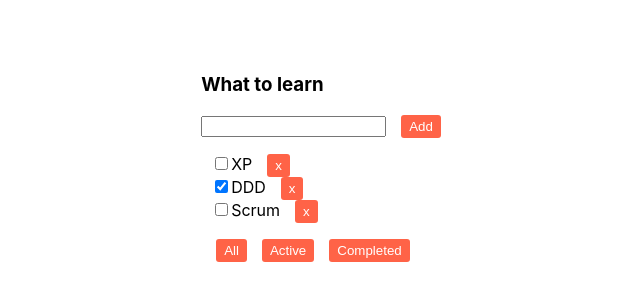
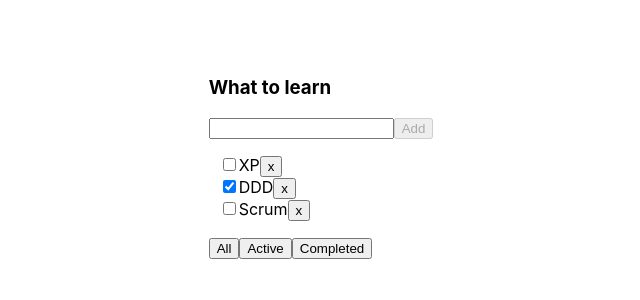
Before and after one commit to dariametelitsa/todolist, a React (Create React App) app: page / in a window 1280 px wide. Shown: the part 242-542 px from the top of the page, without its empty margins (319-959 px from the left). Built offline with nearby package versions, Linux system fonts and the light colour scheme.

Commit message:
condition input added

```diff
--- a/src/components/button/Button.tsx
+++ b/src/components/button/Button.tsx
@@ -2,18 +2,20 @@ import React from 'react';
 import styles from './Button.module.scss';
 
 type ButtonPropsType = {
-    name: string,
-    callBack: () => void,
-    className?: string,
+    name: string;
+    callBack: () => void;
+    className?: string;
+    isDisabled?: boolean;
 }
-export const Button: React.FC<ButtonPropsType> = ({name, callBack}: ButtonPropsType) => {
+export const Button: React.FC<ButtonPropsType> = ({name, callBack, isDisabled}: ButtonPropsType) => {
 
     const onClickHandler = () => {
         callBack();
     }
 
     return (
-        <button className={styles.button} onClick={onClickHandler}>
+        // <button className={styles.button} onClick={onClickHandler}>
+        <button  onClick={onClickHandler} disabled={isDisabled}>
             {name}
         </button>
     );
--- a/src/components/input/Input.tsx
+++ b/src/components/input/Input.tsx
@@ -3,10 +3,9 @@ import React, { ChangeEvent } from 'react';
 type InputProps = {
     changeTitle: (title: string) => void;
     title: string;
-    taskTitleInput: any
 }
 
-export const Input = ({changeTitle, title, taskTitleInput}: InputProps) => {
+export const Input = ({changeTitle, title}: InputProps) => {
 
     const onChangeInputHandler = (event: ChangeEvent<HTMLInputElement>) => {
         changeTitle(event.currentTarget.value);
@@ -15,7 +14,6 @@ export const Input = ({changeTitle, title, taskTitleInput}: InputProps) => {
     return (
         <input value={title}
                onChange={onChangeInputHandler}
-               type="text"
-               ref={taskTitleInput}/>
+               type="text"/>
     );
 };
--- a/src/components/todolist/Todolist.tsx
+++ b/src/components/todolist/Todolist.tsx
@@ -34,25 +34,29 @@ const Todolist: React.FC<TodolistPropsType> = ({
 
     const tasksForTodoList = getTasksFotTodolist(tasks, filter);
 
-    const inputRef = React.useRef<HTMLInputElement>(null)
+    //const inputRef = React.useRef<HTMLInputElement>(null)
     const onClickButtonHandler = () => {
-        // addTask(newTaskTitle);
-        if(inputRef.current) {
-            const newTaskTitle = inputRef.current.value;
-            addTask(newTaskTitle);
-            inputRef.current.value = '';
-        }
+        // if(inputRef.current) {
+        //     const newTaskTitle = inputRef.current.value;
+        //     addTask(newTaskTitle);
+        //     inputRef.current.value = '';
+        // }
+        addTask(newTaskTitle);
+        setNewTaskTitle('');
+    }
 
-        //setNewTaskTitle('');
-    }
+    const isTitletoLong = newTaskTitle.length > 15;
 
     return (
         <div className={'todolist'}>
             <h3>{title}</h3>
             <div className={'addTask'}>
-                <input ref={inputRef} type="text" title={'hey'}/>
-                {/*<Input changeTitle={setNewTaskTitle} title={newTaskTitle} taskTitleInput={taskTitleInput}/>*/}
-                <Button name={'Add'} callBack={onClickButtonHandler}></Button>
+                {/*<input ref={inputRef} type="text" title={'hey'}/>*/}
+                <Input changeTitle={setNewTaskTitle} title={newTaskTitle}/>
+                <Button name={'Add'} callBack={onClickButtonHandler} isDisabled={!newTaskTitle || isTitletoLong}></Button>
+                {
+                    isTitletoLong && <div>too long</div>
+                }
             </div>
             <ul>
                 {
```
